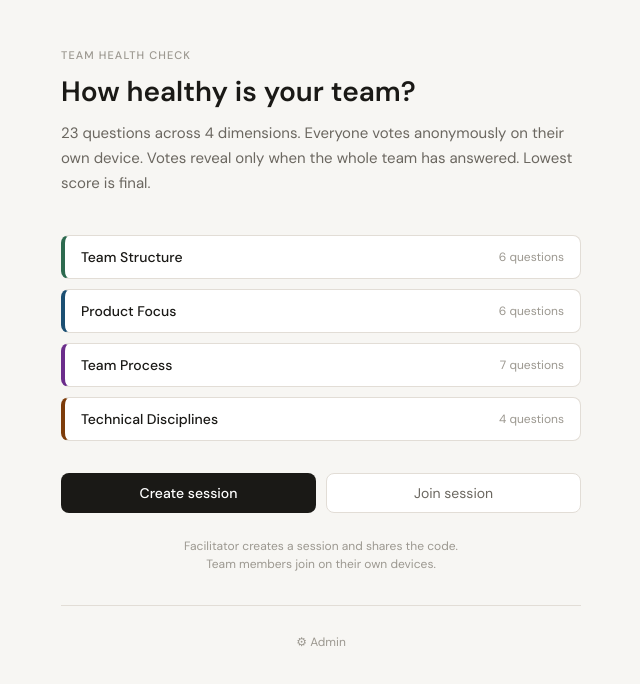
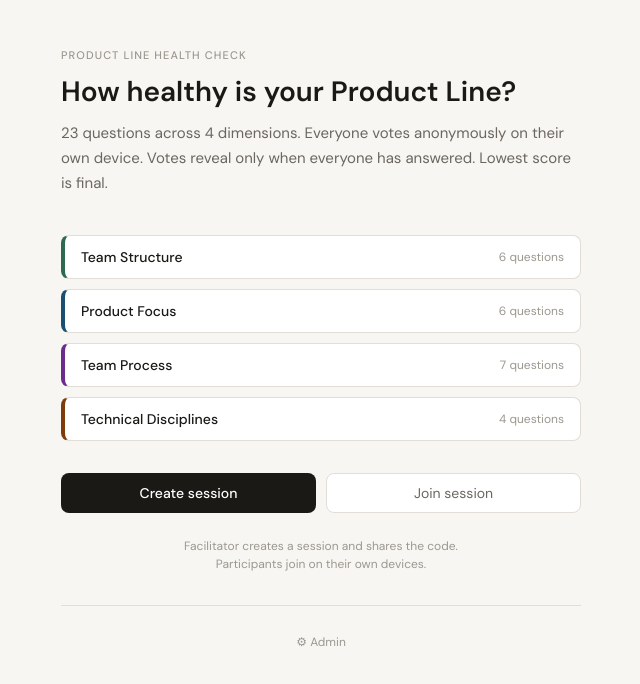
Before and after one commit to 4T5-SK8SP9/productline-health-check, a React (Vite) app: page / in a window 1280 px wide. Shown: the top 684 px of the page, without its empty margins (319-959 px from the left). Built offline with nearby package versions, Linux system fonts and the light colour scheme; no server answers.

Commit message:
Update headings and wording in Home component

```diff
--- a/Home.jsx
+++ b/Home.jsx
@@ -16,11 +16,11 @@ export default function Home({ go }) {
   return (
     <div className="page" style={{ paddingTop: '3rem' }}>
       <div style={{ marginBottom: '2.5rem' }}>
-        <div style={{ fontSize: 11, fontWeight: 500, letterSpacing: '0.1em', color: 'var(--text3)', textTransform: 'uppercase', marginBottom: 12 }}>Team Health Check</div>
-        <h1 style={{ fontSize: 28, fontWeight: 600, lineHeight: 1.25, marginBottom: 12 }}>How healthy is your team?</h1>
+        <div style={{ fontSize: 11, fontWeight: 500, letterSpacing: '0.1em', color: 'var(--text3)', textTransform: 'uppercase', marginBottom: 12 }}>Product Line Health Check</div>
+        <h1 style={{ fontSize: 28, fontWeight: 600, lineHeight: 1.25, marginBottom: 12 }}>How healthy is your Product Line?</h1>
         <p style={{ fontSize: 15, color: 'var(--text2)', lineHeight: 1.65 }}>
           {categories.reduce((sum, c) => sum + c.questions.length, 0)} questions across {categories.length} dimensions. Everyone votes anonymously on their own device.
-          Votes reveal only when the whole team has answered. Lowest score is final.
+          Votes reveal only when everyone has answered. Lowest score is final.
         </p>
       </div>
 
@@ -40,7 +40,7 @@ export default function Home({ go }) {
 
       <p style={{ fontSize: 12, color: 'var(--text3)', textAlign: 'center', lineHeight: 1.5 }}>
         Facilitator creates a session and shares the code.<br />
-        Team members join on their own devices.
+        Participants join on their own devices.
       </p>
 
       <div style={{ marginTop: '2rem', paddingTop: '1.5rem', borderTop: '1px solid var(--border)', textAlign: 'center' }}>
```
